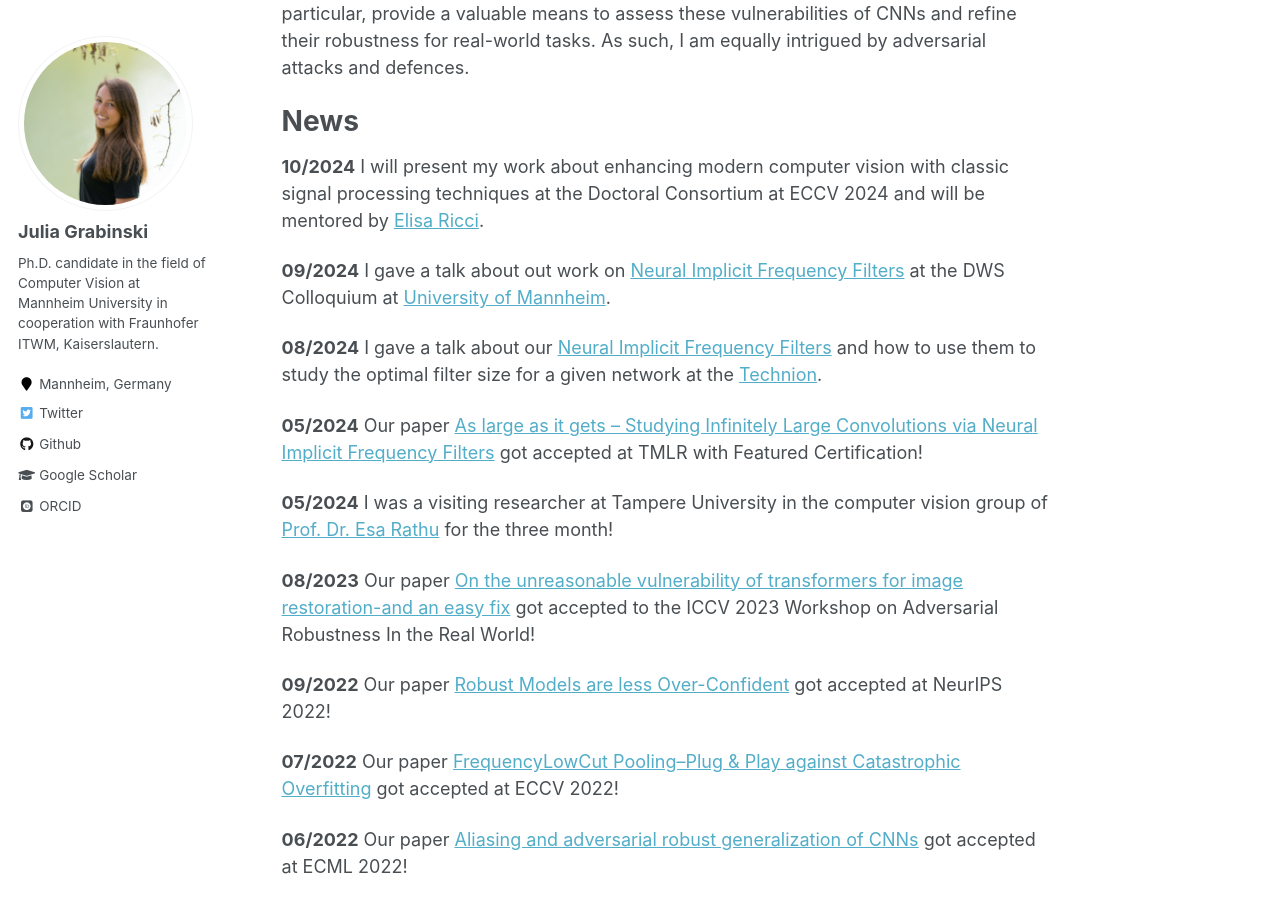
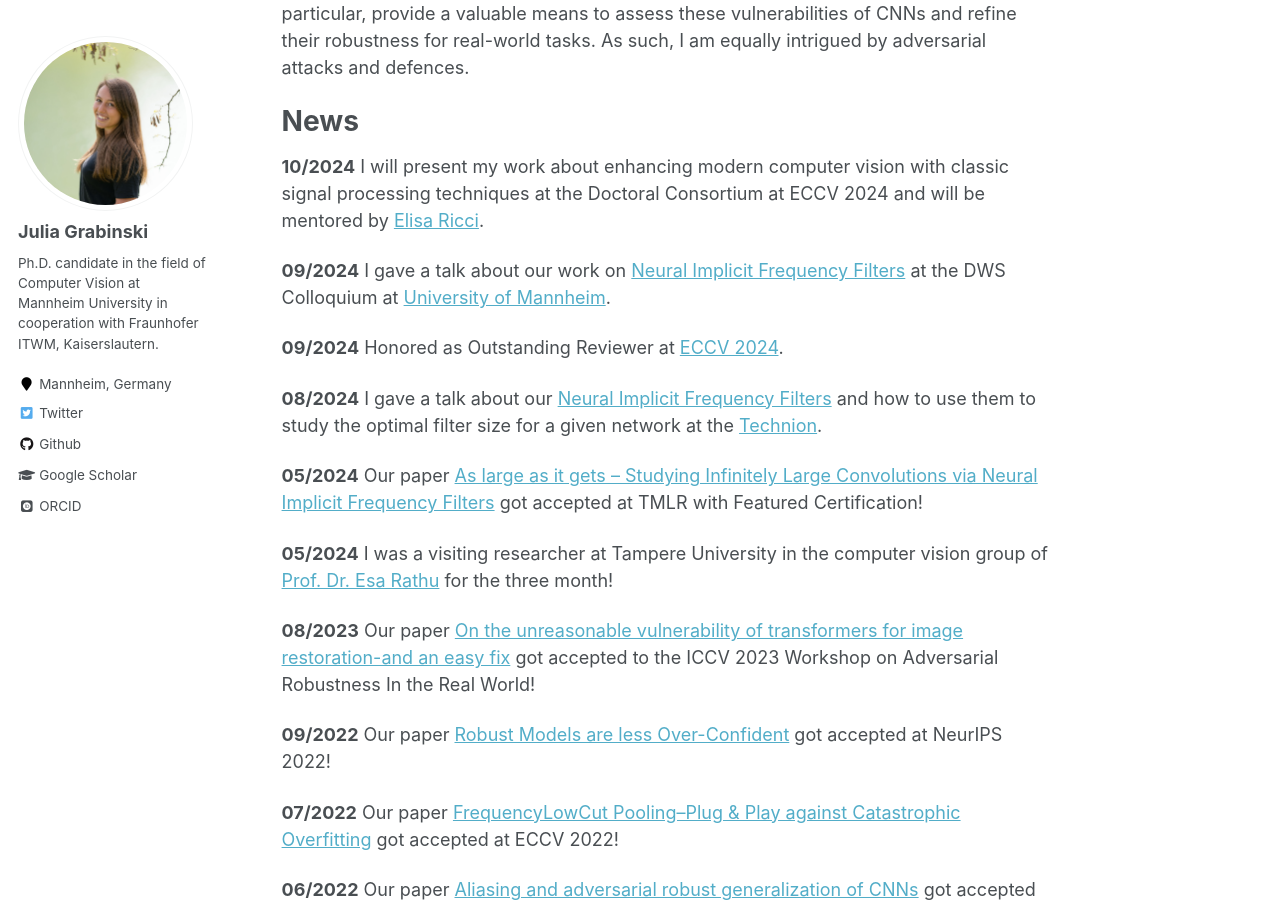
Before and after one commit to GeJulia/gejulia.github.io, a Jekyll site: the page built from _pages/about.md, in a window 1280 px wide and 900 px high, scrolled down 398 px. Built offline with Jekyll 4.4.1, drawn with Linux system fonts in a browser that asks for light colours; some web fonts are replaced.

Commit message:
update news

```diff
--- a/_pages/about.md
+++ b/_pages/about.md
@@ -17,7 +17,9 @@ News
 ======
 **10/2024** I will present my work about enhancing modern computer vision with classic signal processing techniques at the Doctoral Consortium at ECCV 2024 and will be mentored by [Elisa Ricci](https://eliricci.eu/).
 
-**09/2024** I gave a talk about out work on [Neural Implicit Frequency Filters](https://openreview.net/forum?id=xRy1YRcHWj) at the DWS Colloquium at [University of Mannheim](https://www.uni-mannheim.de/dws/).
+**09/2024** I gave a talk about our work on [Neural Implicit Frequency Filters](https://openreview.net/forum?id=xRy1YRcHWj) at the DWS Colloquium at [University of Mannheim](https://www.uni-mannheim.de/dws/).
+
+**09/2024** Honored as Outstanding Reviewer at [ECCV 2024](https://eccv.ecva.net/Conferences/2024/Reviewers#all-outstanding-reviewers).
 
 **08/2024** I gave a talk about our [Neural Implicit Frequency Filters](https://openreview.net/forum?id=xRy1YRcHWj) and how to use them to study the optimal filter size for a given network at the [Technion](https://www.cs.technion.ac.il/people/faculty/#:~:text=of%20visual%20tasks.-,Or%20Litany,-Senior%20Lecturer).
 
```
